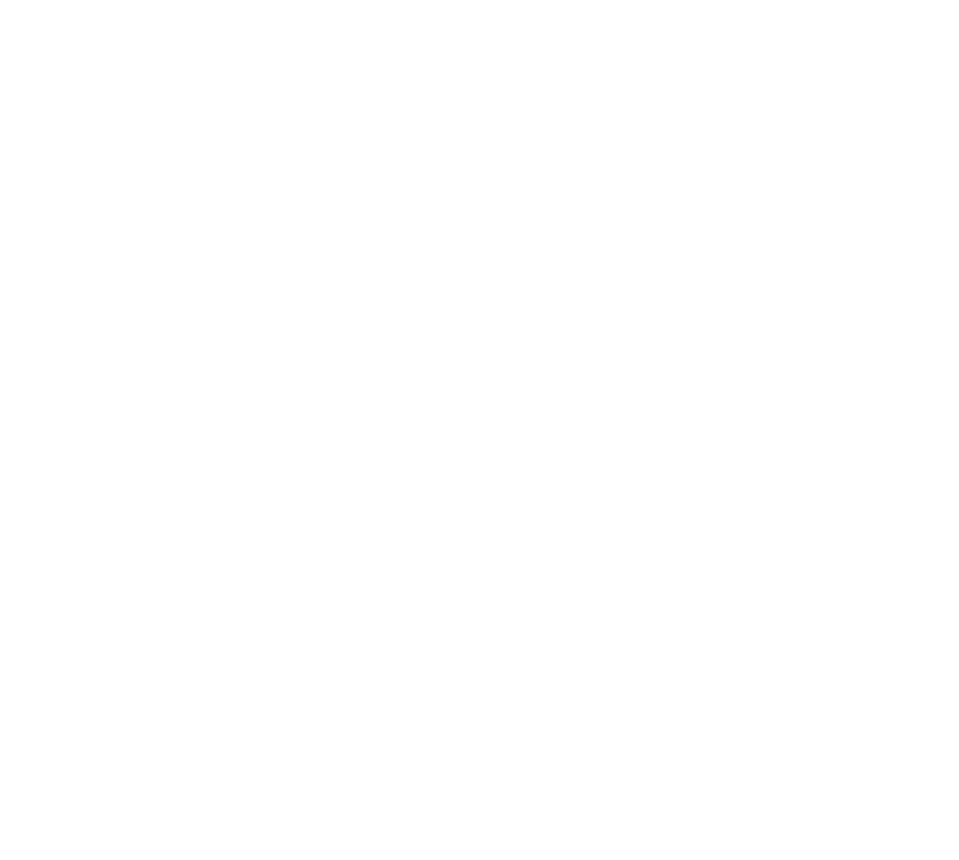
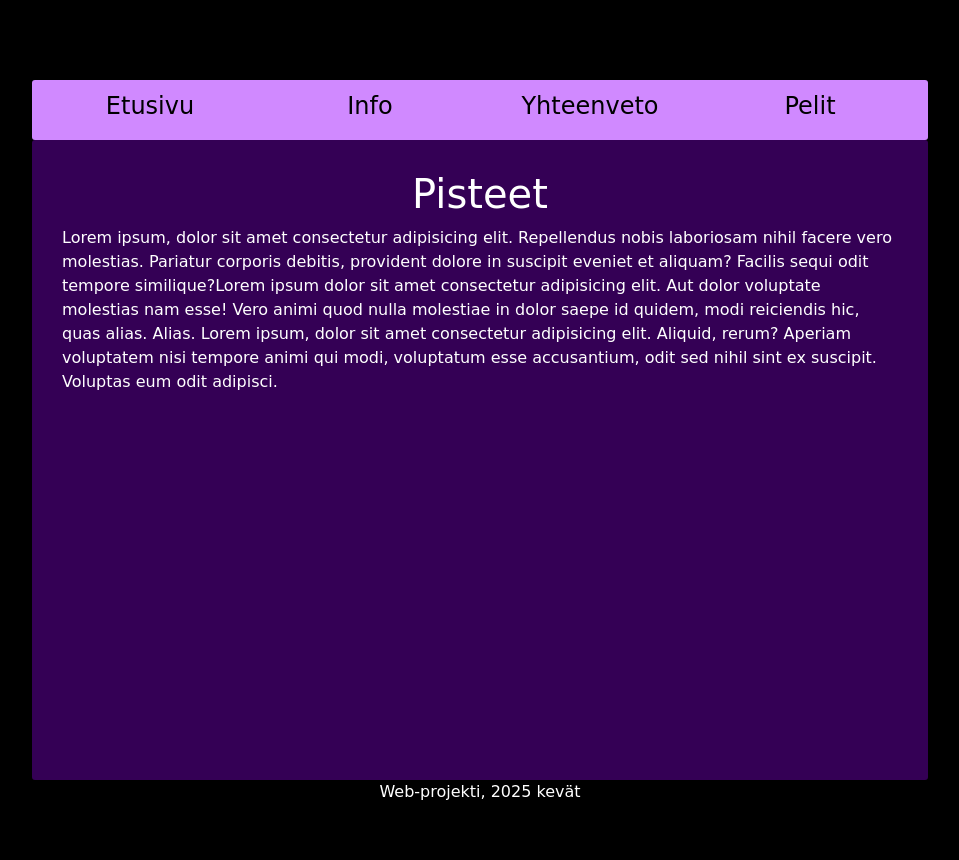
Before and after one commit to mimosania/Web-projekti, a plain HTML site: page summary.html in a window 1280 px wide. Shown: the whole page, without its empty margins (160-1119 px from the left). Before the commit the page ends 800 px from the top, so only its background shows below. Drawn offline with nearby package versions, Linux system fonts and the light colour scheme.

Commit message:
Font changed, added border-radius to divs, added text

```diff
--- a/CSS/styles.css
+++ b/CSS/styles.css
@@ -3,17 +3,16 @@ a {
     font-size: 1.5em;
     color: black;
     text-align: center;
+    font-family: 'Comic Neue', cursive;
 }
 a:hover{
     color: gray
 }
 #logo {
-    height: 90%;
-padding-left: 2%;
-padding-top: 1%;
+    padding: 1px;
 }
 header{
-    height: 15%;
+    height: 10%;
     background-color: black;
 }
 #links {
@@ -21,19 +20,28 @@ header{
     width: 70%;
     margin: auto;
     height: 7.5%;
+    border-radius: 3px;
+
 }
 #contents {
     width: 70%;
     margin: auto;
     background-color: #340055;
-    height: 75%;
+    height: 80%;
+    border-radius: 3px;
+    color: white;
+    min-height: 300px;
+    padding: 30px;
 
+}
+h1{
+    text-align: center;
 }
 #bg {
     height: 100vh;
 }
 footer{
-    height: 15%;
+    height: 10%;
     background-color: black;
     color: white;
     width: 70%;
@@ -43,3 +51,6 @@ footer{
 body {
     background-color: black;
 }
+p, h1{
+    font-family: 'Comic Neue', cursive;
+}
--- a/summary.html
+++ b/summary.html
@@ -4,8 +4,28 @@
     <meta charset="UTF-8">
     <meta name="viewport" content="width=device-width, initial-scale=1.0">
     <title>Document</title>
+    <link href="https://cdn.jsdelivr.net/npm/bootstrap@5.3.3/dist/css/bootstrap.min.css" rel="stylesheet" integrity="sha384-QWTKZyjpPEjISv5WaRU9OFeRpok6YctnYmDr5pNlyT2bRjXh0JMhjY6hW+ALEwIH" crossorigin="anonymous">
+    <script src="https://cdn.jsdelivr.net/npm/bootstrap@5.3.3/dist/js/bootstrap.bundle.min.js" integrity="sha384-YvpcrYf0tY3lHB60NNkmXc5s9fDVZLESaAA55NDzOxhy9GkcIdslK1eN7N6jIeHz" crossorigin="anonymous"></script>
+    <link rel="stylesheet" href="CSS/styles.css">
 </head>
 <body>
-
+    <div id="bg">
+        <header class="">
+           <!-- <div><a href="index.html"><img src="images/logo.png" alt="logo" id="logo"></a></div> -->
+        </header>
+        <div class="row p-2" id="links">
+            <a href="index.html"class="col-md-3">Etusivu</a>
+            <a href="info.html" class="col-md-3">Info</a>
+            <a href="summary.html" class="col-md-3">Yhteenveto</a>
+            <a href="" class="col-md-3">Pelit</a>
+        </div>
+        <div id="contents">
+            <h1>Pisteet</h1>
+            <p>Lorem ipsum, dolor sit amet consectetur adipisicing elit. Repellendus nobis laboriosam nihil facere vero molestias. Pariatur corporis debitis, provident dolore in suscipit eveniet et aliquam? Facilis sequi odit tempore similique?Lorem ipsum dolor sit amet consectetur adipisicing elit. Aut dolor voluptate molestias nam esse! Vero animi quod nulla molestiae in dolor saepe id quidem, modi reiciendis hic, quas alias. Alias. Lorem ipsum, dolor sit amet consectetur adipisicing elit. Aliquid, rerum? Aperiam voluptatem nisi tempore animi qui modi, voluptatum esse accusantium, odit sed nihil sint ex suscipit. Voluptas eum odit adipisci.</p>
+        </div>
+        <footer>
+            <p> Web-projekti, 2025 kevät</p>
+        </footer>
+    </div>
 </body>
 </html>
```
Also changed, not shown: etusivu.html (added, +31 -0 lines), info.html (+21 -1 lines).
